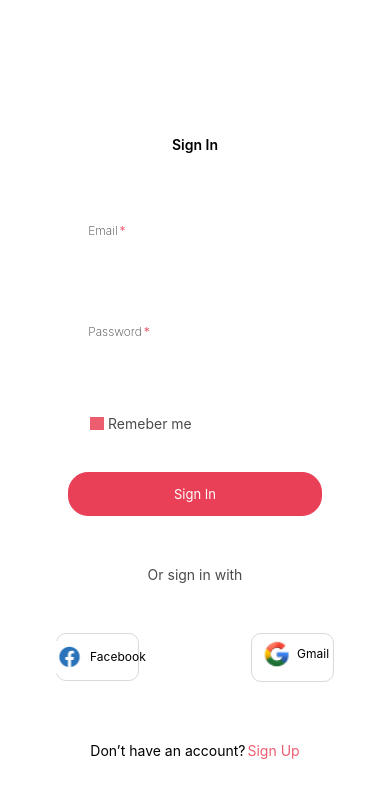
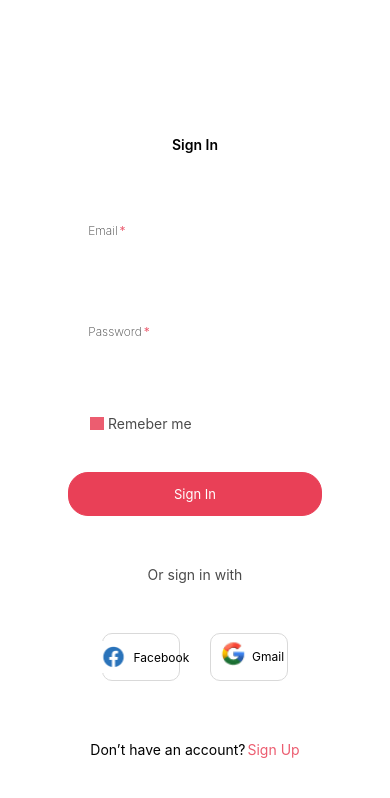
Before and after one commit to LeonBuller/loveactuallyme, a React Native app: screen /Login in a window 390 px wide. Shown: the top 798 px of the page. Built offline with nearby package versions, Linux system fonts and the light colour scheme.

Commit message:
improved gm and fb buttons

```diff
--- a/src/screens/Login.jsx
+++ b/src/screens/Login.jsx
@@ -129,11 +129,11 @@ const Login = ({ navigation }) => {
       <View
         style={{
           flexDirection: "row",
-          justifyContent: "space-between",
+          justifyContent: "center",
           marginBottom: 20,
         }}
       >
-        <View style={{ marginRight: 45, width: "30%" }}>
+        <View style={{ width: "30%", marginRight: 15 }}>
           <TouchableOpacity
             style={{
               borderWidth: 1,
@@ -146,11 +146,12 @@ const Login = ({ navigation }) => {
               borderRadius: 10,
             }}
           >
-            <Image source={fb} style={{ width: 41 }} />
+            <Image source={fb} style={{ width: 41, height: 32 }} />
             <Text style={{ fontSize: 12 }}>Facebook</Text>
           </TouchableOpacity>
         </View>
-        <View style={{ width: "30%" }}>
+
+        <View style={{ width: "30%", marginLeft: 15 }}>
           <TouchableOpacity
             style={{
               borderWidth: 1,
@@ -164,8 +165,8 @@ const Login = ({ navigation }) => {
               paddingBottom: 14,
             }}
           >
-            <Image source={gm} style={{ width: 41 }} />
-            <Text style={{ fontSize: 12 }}>Gmail</Text>
+            <Image source={gm} style={{ width: 38, height: 25 }} />
+            <Text style={{ fontSize: 12, paddingTop: 6 }}>Gmail</Text>
           </TouchableOpacity>
         </View>
       </View>
```
